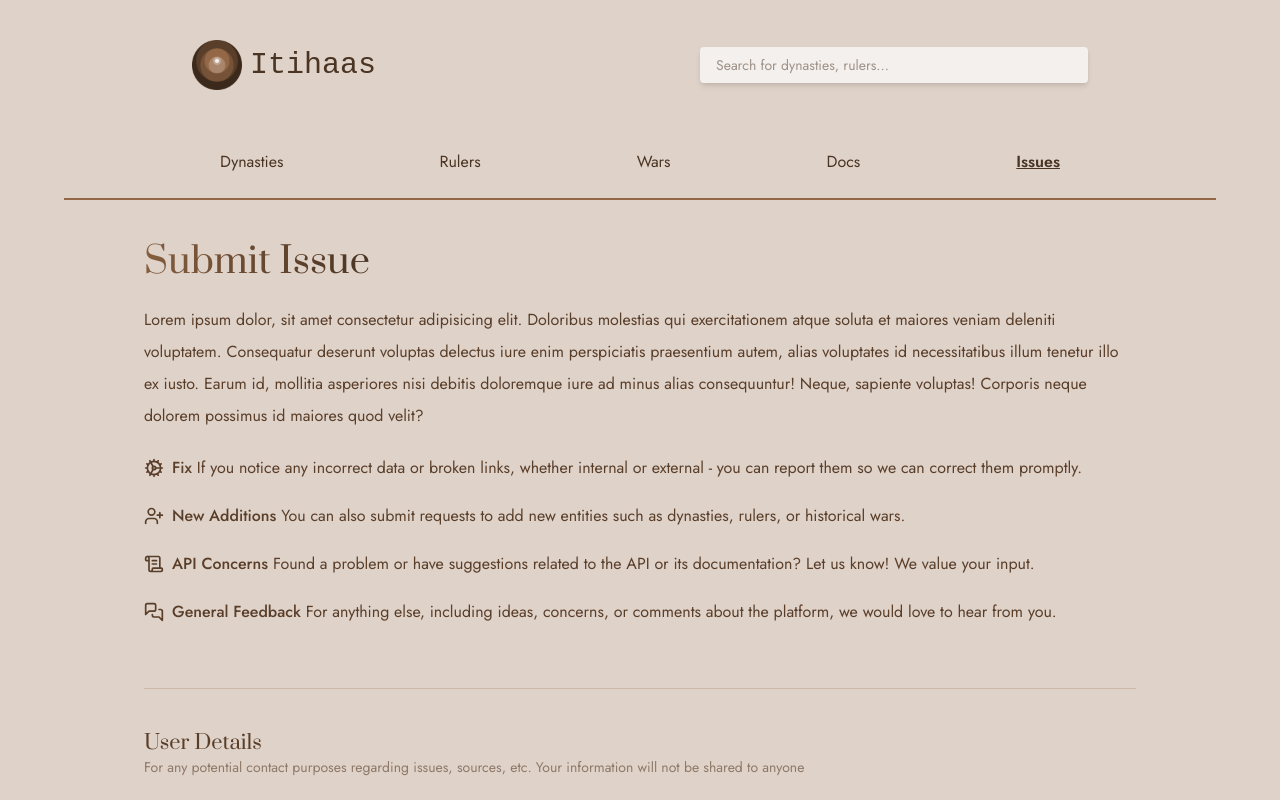
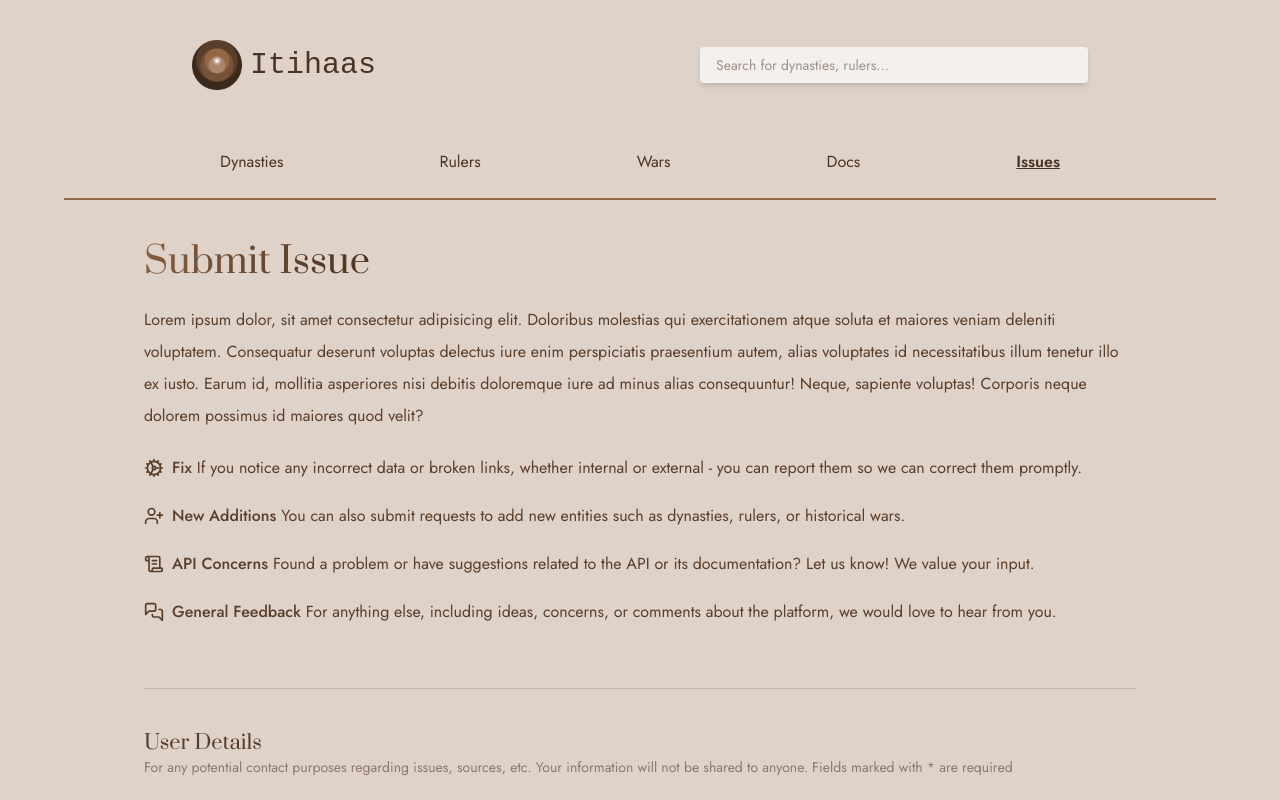
Before and after one commit to sunillshastry/itihaas-client, a React (Vite) app: page /issues in a window 1280 px wide. Shown: the top 800 px of the page. Built offline with nearby package versions, Linux system fonts and the light colour scheme; no server answers; a web font is replaced by a local one.

Commit message:
Add message about required fields in <p> tag

```diff
--- a/src/components/IssuesUserDetails.jsx
+++ b/src/components/IssuesUserDetails.jsx
@@ -7,7 +7,8 @@ function IssuesUserDetails() {
 				<h2 className="font-heading text-primary-400 text-xl">User Details</h2>
 				<p className="text-primary-400/60 text-sm">
 					For any potential contact purposes regarding issues, sources, etc.
-					Your information will not be shared to anyone
+					Your information will not be shared to anyone. Fields marked with *
+					are required
 				</p>
 			</div>
 
```
